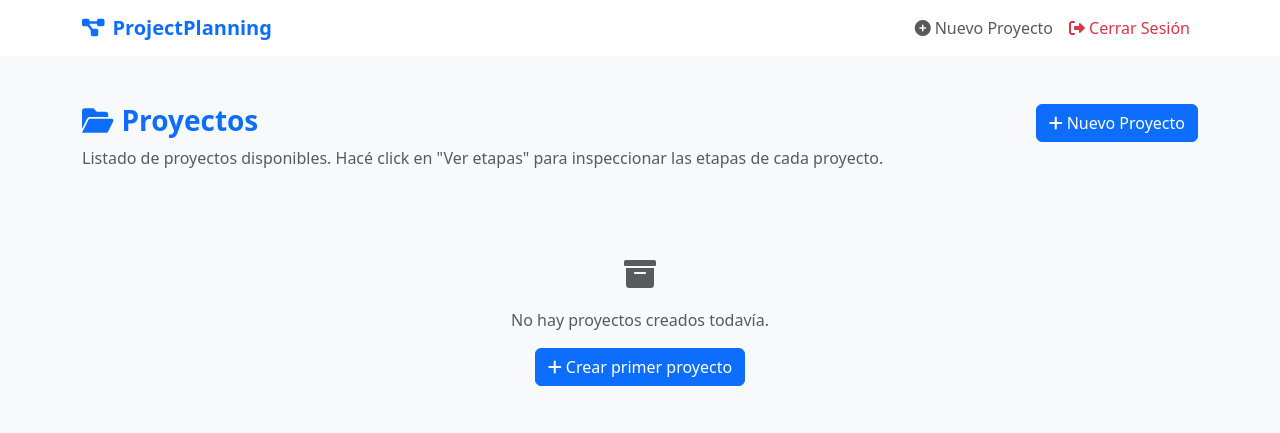
After one commit to faacu02/DSSD-Grupo-7, a Flask app: page /proyectos in a window 1280 px wide. The commit adds this page. Shown: the top 433 px of the page. Run offline with Flask 3, Linux system fonts and the light colour scheme.

Commit message:
modularizo completar tarea por case id y nombre de tarea, agrego los endpoints asociados a las tareas de ver proyectos, seleccionar proyecto y seleccionar etapa con la interaccion con bonita, sin cosas del cloud

```diff
--- a/src/controllers/formulario.py
+++ b/src/controllers/formulario.py
@@ -74,7 +74,8 @@ def confirmar_proyecto():
             data = response.json()
             if data.get("success"):
                 flash('Proyecto confirmado correctamente.', 'success')
-                return redirect(url_for('formulario.formulario_nombre'))
+                # 🔹 Redirigir a la lista de proyectos, pasando el case_id
+                return redirect(url_for('formulario.ver_proyectos', case_id=case_id))
             else:
                 flash(f'Error al confirmar: {data.get("error")}', 'error')
         except Exception as e:
@@ -83,3 +84,12 @@ def confirmar_proyecto():
     return render_template('confirmar_proyecto.html',
                            case_id=case_id,
                            proyecto_id=proyecto_id)
+
+
+@formulario_bp.route('/proyectos', methods=['GET'])
+def ver_proyectos():
+    case_id = request.args.get('case_id')
+
+    proyectos = proyecto_service.obtener_proyectos()
+
+    return render_template('ver_proyectos.html', proyectos=proyectos, case_id=case_id)
--- a/src/templates/detalle_etapa.html
+++ b/src/templates/detalle_etapa.html
@@ -26,7 +26,7 @@
                         </a>
                     </li>
                     <li class="nav-item">
-                        <a class="nav-link text-danger" href="{{ url_for('formulario.logout') }}">
+                        <a class="nav-link text-danger" href="{{ url_for('login.logout') }}">
                             <i class="fas fa-sign-out-alt me-1"></i>Cerrar Sesión
                         </a>
                     </li>
--- a/src/templates/ver_etapas.html
+++ b/src/templates/ver_etapas.html
@@ -26,7 +26,7 @@
 						</a>
 					</li>
 					<li class="nav-item">
-						<a class="nav-link text-danger" href="{{ url_for('formulario.logout') }}">
+						<a class="nav-link text-danger" href="{{ url_for('login.logout') }}">
 							<i class="fas fa-sign-out-alt me-1"></i>Cerrar Sesión
 						</a>
 					</li>
@@ -74,7 +74,7 @@
 												<td class="text-end">
 													<!-- Asumo que existe una vista para detalle de etapa en el blueprint 'etapa'.
 														 Si el nombre de la ruta es distinto, actualizar el url_for correspondiente. -->
-													<a href="{{ url_for('etapa.detalle_etapa', etapa_id=etapa.id) }}" class="btn btn-sm btn-outline-primary me-2">
+													<a href="{{ url_for('etapa.detalle_etapa', etapa_id=etapa.id, case_id=case_id) }}" class="btn btn-sm btn-outline-primary me-2">
 														<i class="fas fa-eye me-1"></i>Ver detalle
 													</a>
 												</td>
--- /dev/null
+++ b/src/templates/ver_proyectos.html
@@ -0,0 +1,84 @@
+<!DOCTYPE html>
+<html lang="es">
+<head>
+    <meta charset="UTF-8">
+    <meta name="viewport" content="width=device-width, initial-scale=1.0">
+    <title>Proyectos</title>
+    <link href="https://cdn.jsdelivr.net/npm/bootstrap@5.3.2/dist/css/bootstrap.min.css" rel="stylesheet">
+    <link href="https://cdnjs.cloudflare.com/ajax/libs/font-awesome/6.0.0/css/all.min.css" rel="stylesheet">
+    <style>
+        .navbar-custom { background: rgba(255,255,255,0.95); backdrop-filter: blur(10px); }
+        .project-card { transition: transform 0.12s ease, box-shadow 0.12s ease; }
+        .project-card:hover { transform: translateY(-4px); box-shadow: 0 12px 30px rgba(0,0,0,0.08); }
+    </style>
+</head>
+<body class="bg-light">
+    <nav class="navbar navbar-expand-lg navbar-light navbar-custom">
+        <div class="container">
+            <a class="navbar-brand fw-bold text-primary" href="{{ url_for('formulario.index') }}">
+                <i class="fas fa-project-diagram me-2"></i>ProjectPlanning
+            </a>
+            <div class="collapse navbar-collapse" id="navbarNav">
+                <ul class="navbar-nav ms-auto">
+                    <li class="nav-item">
+                        <a class="nav-link" href="{{ url_for('formulario.formulario_nombre') }}">
+                            <i class="fas fa-plus-circle me-1"></i>Nuevo Proyecto
+                        </a>
+                    </li>
+                    <li class="nav-item">
+                        <a class="nav-link text-danger" href="{{ url_for('login.logout') }}">
+                            <i class="fas fa-sign-out-alt me-1"></i>Cerrar Sesión
+                        </a>
+                    </li>
+                </ul>
+            </div>
+        </div>
+    </nav>
+
+    <div class="container my-5">
+        <div class="row mb-4">
+            <div class="col">
+                <h3 class="fw-bold text-primary"><i class="fas fa-folder-open me-2"></i>Proyectos</h3>
+                <p class="text-muted">Listado de proyectos disponibles. Hacé click en "Ver etapas" para inspeccionar las etapas de cada proyecto.</p>
+            </div>
+            <div class="col-auto">
+                <a href="{{ url_for('formulario.formulario_nombre') }}" class="btn btn-primary">
+                    <i class="fas fa-plus me-1"></i>Nuevo Proyecto
+                </a>
+            </div>
+        </div>
+
+        {% if proyectos and proyectos|length > 0 %}
+            <div class="row g-4">
+                {% for proyecto in proyectos %}
+                    <div class="col-12 col-md-6 col-lg-4">
+                        <div class="card project-card h-100 shadow-sm">
+                            <div class="card-body d-flex flex-column">
+                                <h5 class="card-title fw-bold">{{ proyecto.nombre }}</h5>
+                                <div class="mt-auto d-flex justify-content-between align-items-center">
+                                    <small class="text-muted">ID: {{ proyecto.id }}</small>
+                                    <a href="{{ url_for('etapa.ver_etapas_proyecto', proyecto_id=proyecto.id, case_id=request.args.get('case_id')) }}"
+                                        class="btn btn-sm btn-outline-primary">
+                                     <i class="fas fa-layer-group me-1"></i>Ver etapas
+                                    </a>
+
+                                </div>
+                            </div>
+                        </div>
+                    </div>
+                {% endfor %}
+            </div>
+        {% else %}
+            <div class="text-center py-5">
+                <i class="fas fa-archive fa-2x text-muted"></i>
+                <p class="mt-3 text-muted">No hay proyectos creados todavía.</p>
+                <a href="{{ url_for('formulario.formulario_nombre') }}" class="btn btn-primary">
+                    <i class="fas fa-plus me-1"></i>Crear primer proyecto
+                </a>
+            </div>
+        {% endif %}
+    </div>
+
+    <script src="https://cdn.jsdelivr.net/npm/bootstrap@5.3.2/dist/js/bootstrap.bundle.min.js"></script>
+</body>
+</html>
```
Also changed, not shown: src/activities/completar_actividad_siguiente.py (+53 -41 lines), src/controllers/etapa.py (+47 -8 lines).
